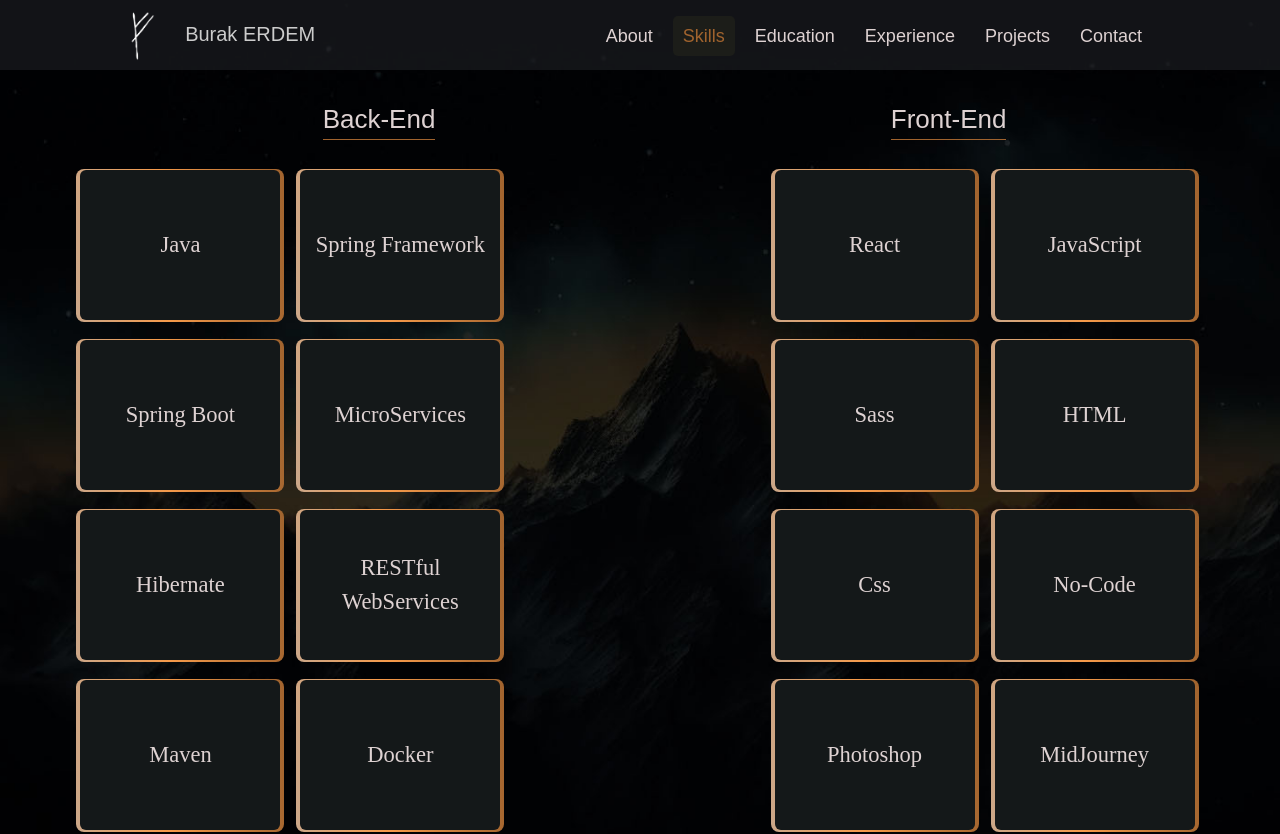
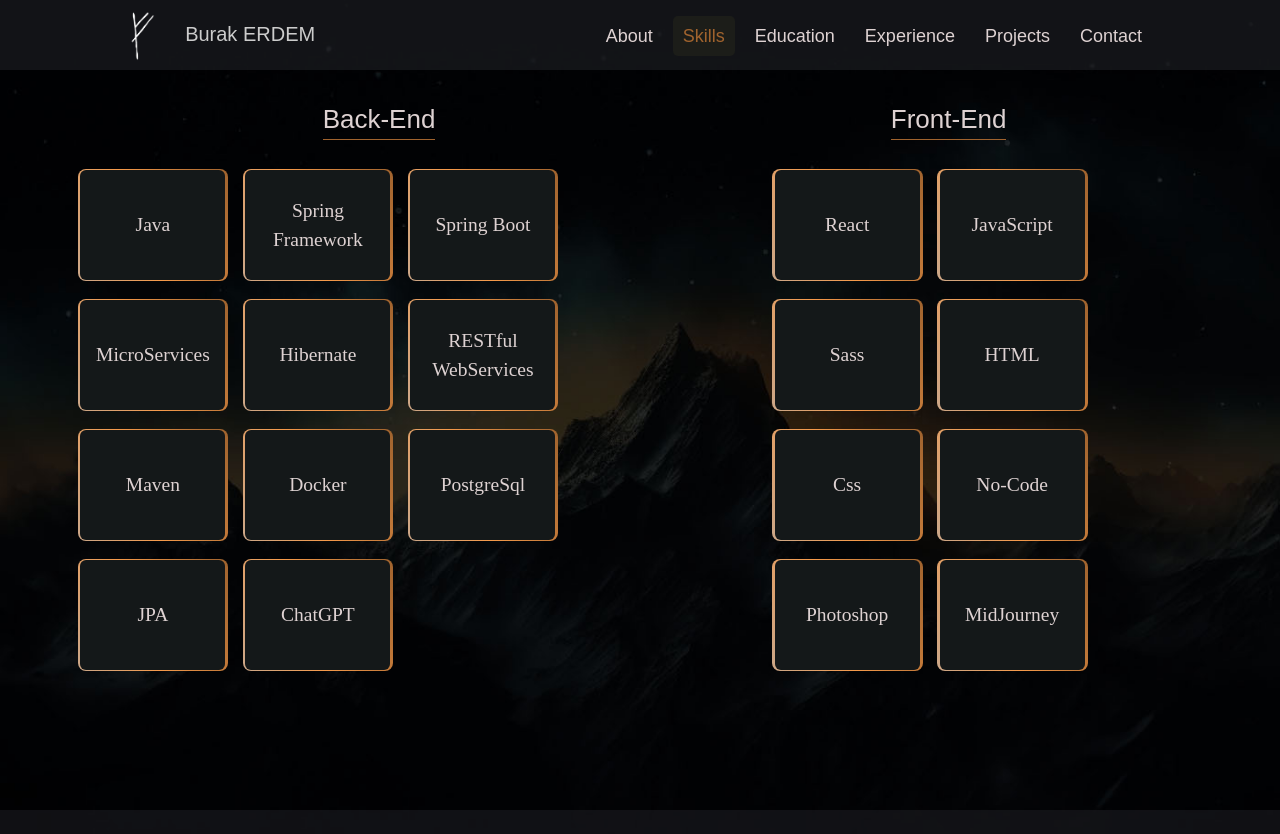
Before and after one commit to erdemburak/personalblog, a React (Create React App) app: page /skills in a window 1280 px wide. Shown: the top 834 px of the page. Built offline with nearby package versions, Linux system fonts and the light colour scheme; what react-swipeable-views-utils would draw is missing.

Commit message:
yetenek kartlarının boyutu değişitirildi

```diff
--- a/src/components/pages/card/Card.css
+++ b/src/components/pages/card/Card.css
@@ -5,8 +5,8 @@
 }
 
 :root {
-    --card-height: 150px;
-    --card-width: 200px;
+    --card-height: 110px;
+    --card-width: 145px;
 }
 
 .deneme {
@@ -29,7 +29,7 @@
     align-items: center;
     text-align: center;
     display: flex;
-    font-size: 1.5em;
+    font-size: 1.3em;
     cursor: pointer;
     font-family: cursive;
     margin: 10px;
```
